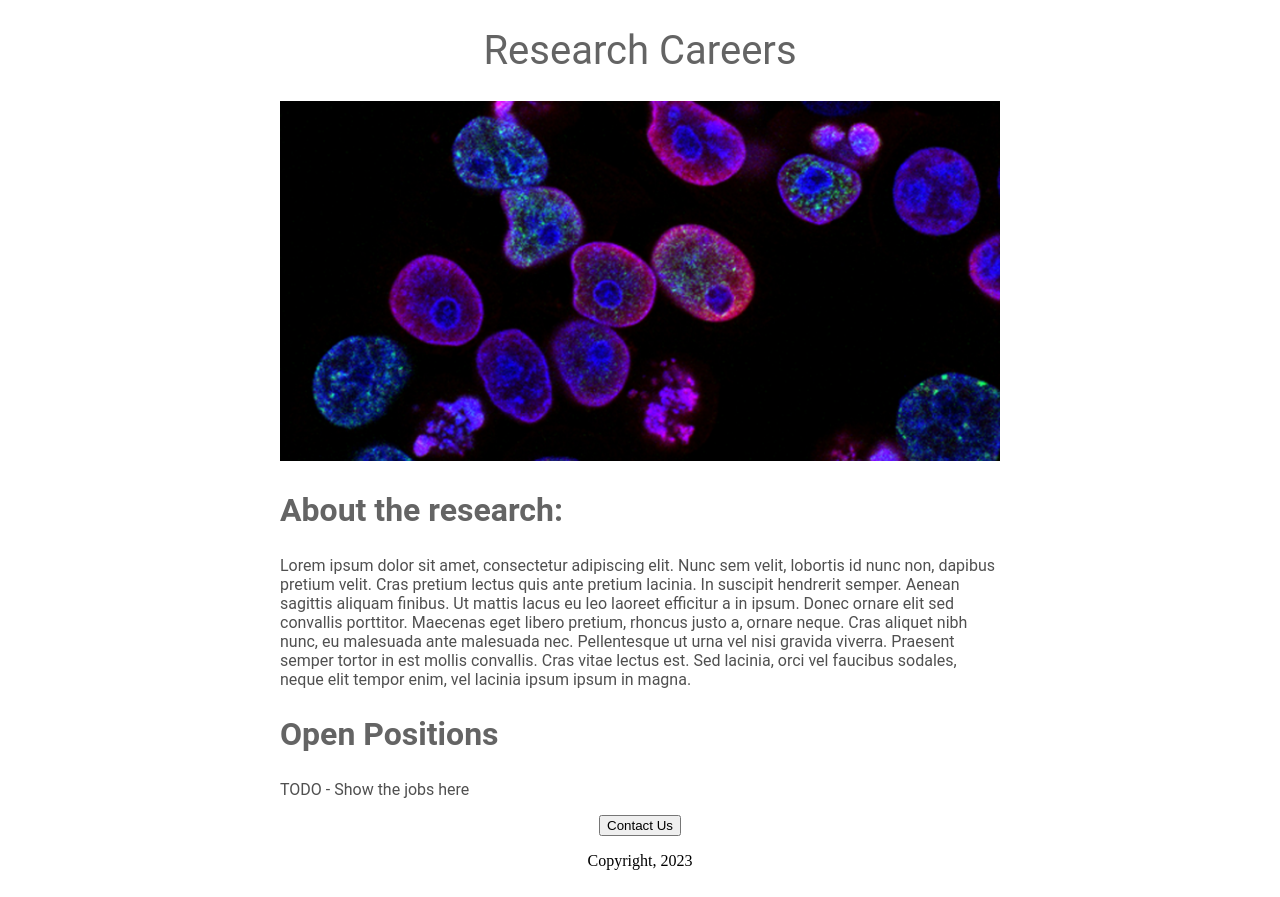
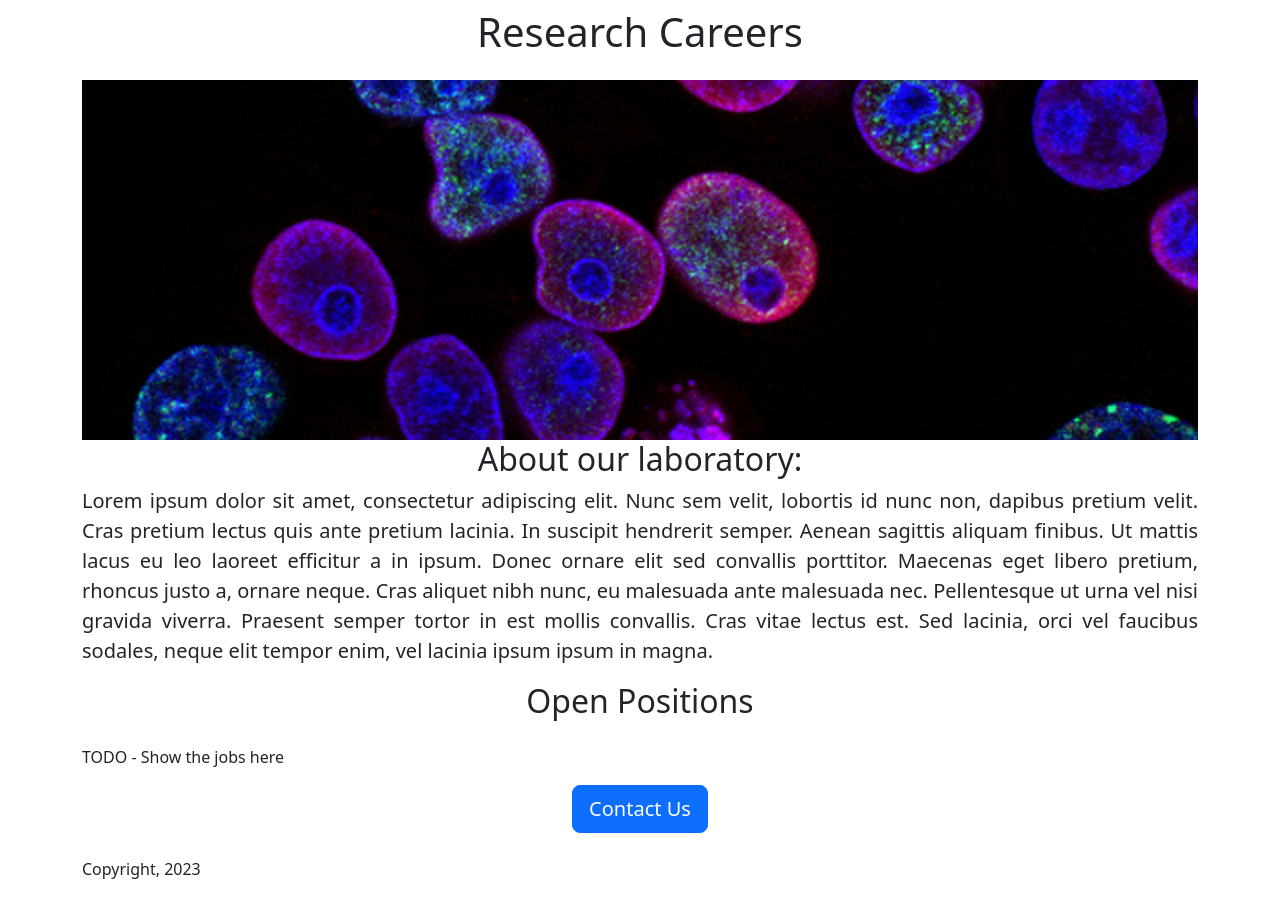
Before and after one commit to CsEszter1/flask-website-v2, a Flask app: page / in a window 1280 px wide. Before the commit the page ends 870 px from the top, so only its background shows below. Run offline with Flask 2, Linux system fonts and the light colour scheme.

Commit message:
HTML modification

```diff
--- a/templates/home.html
+++ b/templates/home.html
@@ -1,55 +1,35 @@
 <!doctype html>
 <html>
   <head>
-    <title>
-      Research Careers
-    </title>
+    <title>Research Careers</title>
+    <meta charset="utf-8">
+    <meta name="viewport" content="width=device-width, initial-scale=1">
+    <link href="https://cdn.jsdelivr.net/npm/bootstrap@5.3.0-alpha3/dist/css/bootstrap.min.css" rel="stylesheet" integrity="sha384-KK94CHFLLe+nY2dmCWGMq91rCGa5gtU4mk92HdvYe+M/SXH301p5ILy+dN9+nJOZ" crossorigin="anonymous">
     <style>
-      h1{
-        font-size: 40px;
-        font-family: Roboto;
-        font-weight: normal;
-        color: rgb(100, 100, 100);
-        text-align: center;
+      #banner {
+        height: 360px;
+        width: 100%;
+        object-fit: cover;
+      }
+      p {
+        text-align: justify;
       }
 
-      #banner {
-        width: 100%;
-        height: 360px;
-        object-fit: cover;
-      }
-
-      h2 {
-        font-family: Roboto;
-        font-size: 32px;
-        color: rgb(100, 100, 100);
-       text-alincenterr;
-      }
-
-      .bodytext {font-family: Roboto;
-        color: rgb(80, 80, 80)
-        }
-
-      #container {
-        max-width: 720px;
-        margin: 0 auto;
-      }
     </style>
+  </head>
     <body>
-      <div id="container">
-      <h1>Research Careers</h1>
-      <img id="banner" src="https://flask-website.esztercsaszar.repl.co/static/banner.jpg" >
-      <h2>About the research: </h2>
-      <p class="bodytext">
-        Lorem ipsum dolor sit amet, consectetur adipiscing elit. Nunc sem velit, lobortis id nunc non, dapibus pretium velit. Cras pretium lectus quis ante pretium lacinia. In suscipit hendrerit semper. Aenean sagittis aliquam finibus. Ut mattis lacus eu leo laoreet efficitur a in ipsum. Donec ornare elit sed convallis porttitor. Maecenas eget libero pretium, rhoncus justo a, ornare neque. Cras aliquet nibh nunc, eu malesuada ante malesuada nec. Pellentesque ut urna vel nisi gravida viverra. Praesent semper tortor in est mollis convallis. Cras vitae lectus est. Sed lacinia, orci vel faucibus sodales, neque elit tempor enim, vel lacinia ipsum ipsum in magna.
-      </p>
-      <h2>Open Positions</h2>
-      <p class="bodytext"> TODO - Show the jobs here</p>
-        <div style="text-align:center;">
-      <button>Contact Us</button>
-          <p>Copyright, 2023</p>
+      <div class=container>
+      <h1 class="text-center mt-2 mb-4">Research Careers</h1>
+      <img class ="img-fluid" id="banner" src="https://flask-website.esztercsaszar.repl.co/static/banner.jpg" >
+      <h2 class="text-center"> About our laboratory: </h2>
+      <p class="lead">Lorem ipsum dolor sit amet, consectetur adipiscing elit. Nunc sem velit, lobortis id nunc non, dapibus pretium velit. Cras pretium lectus quis ante pretium lacinia. In suscipit hendrerit semper. Aenean sagittis aliquam finibus. Ut mattis lacus eu leo laoreet efficitur a in ipsum. Donec ornare elit sed convallis porttitor. Maecenas eget libero pretium, rhoncus justo a, ornare neque. Cras aliquet nibh nunc, eu malesuada ante malesuada nec. Pellentesque ut urna vel nisi gravida viverra. Praesent semper tortor in est mollis convallis. Cras vitae lectus est. Sed lacinia, orci vel faucibus sodales, neque elit tempor enim, vel lacinia ipsum ipsum in magna.</p>
+      <h2 class="text-center mt-2 mb-4">Open Positions</h2>
+      <p> TODO - Show the jobs here</p>
+        <div class="text-center">
+      <button class="btn btn-primary btn-lg">Contact Us</button>
+          <p class=mt-4>Copyright, 2023</p>
         </div>
     </div>
     </body>
-  </head>
+
 </html>
```
